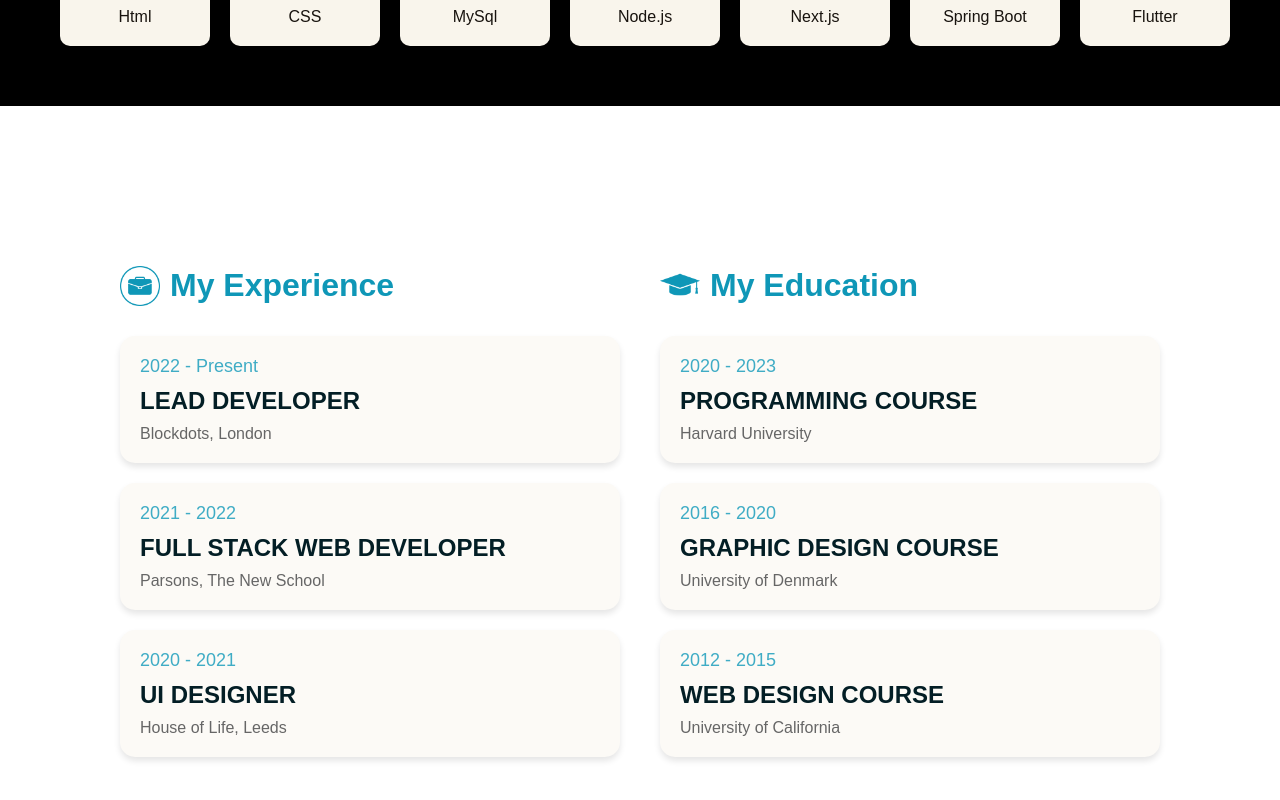
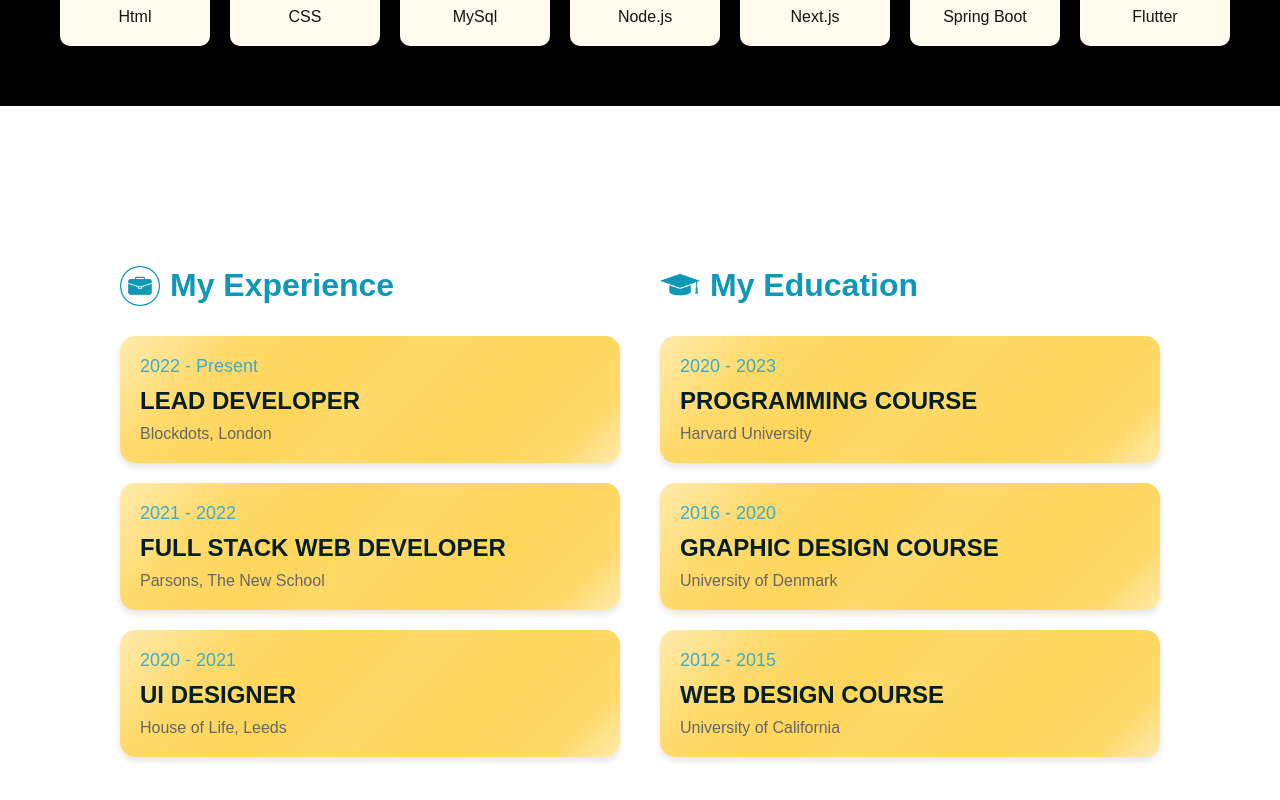
Before and after one commit to pamaljayasinghe/portfolio-site-next-js, a Next.js app: page / in a window 1280 px wide. Shown: the part 1507-2307 px from the top of the page. Built offline with nearby package versions, Linux system fonts and the light colour scheme.

Commit message:
Update Some Colours

```diff
--- a/src/app/page.module.css
+++ b/src/app/page.module.css
@@ -178,7 +178,7 @@
   flex-direction: column;
   align-items: center;
   transition: transform 0.3s ease;
-  background: #f9f5ec;
+  background: #fffbef;
 }
 
 .skillItem:hover {
@@ -253,32 +253,43 @@
 }
 
 .card {
-  background: #fcfaf6;
+  background: linear-gradient(
+    135deg,
+    #ffebad 0%,
+    #ffda6b 20%,
+    #ffd65a 39%,
+    #ffda6b 50%,
+    #ffd65a 70%,
+    #ffda6b 89%,
+    #ffebad 100%
+  );
+  position: relative;
+  overflow: hidden;
   border-radius: 15px;
   padding: 20px;
   margin-bottom: 20px;
   box-shadow: 0 4px 6px rgba(0, 0, 0, 0.1);
-}
-.card:hover {
-  background-color: #e7f5f8;
 }
 
 .date {
   color: #3facc5;
   font-size: 18px;
   margin-bottom: 10px;
+  position: relative;
 }
 
 .card h3 {
   color: #031e25;
   font-size: 24px;
   margin: 0 0 10px 0;
+  position: relative;
 }
 
 .card p {
   color: #666;
   font-size: 16px;
   margin: 0;
+  position: relative;
 }
 
 /* Mobile css For Banner Container*/
```
